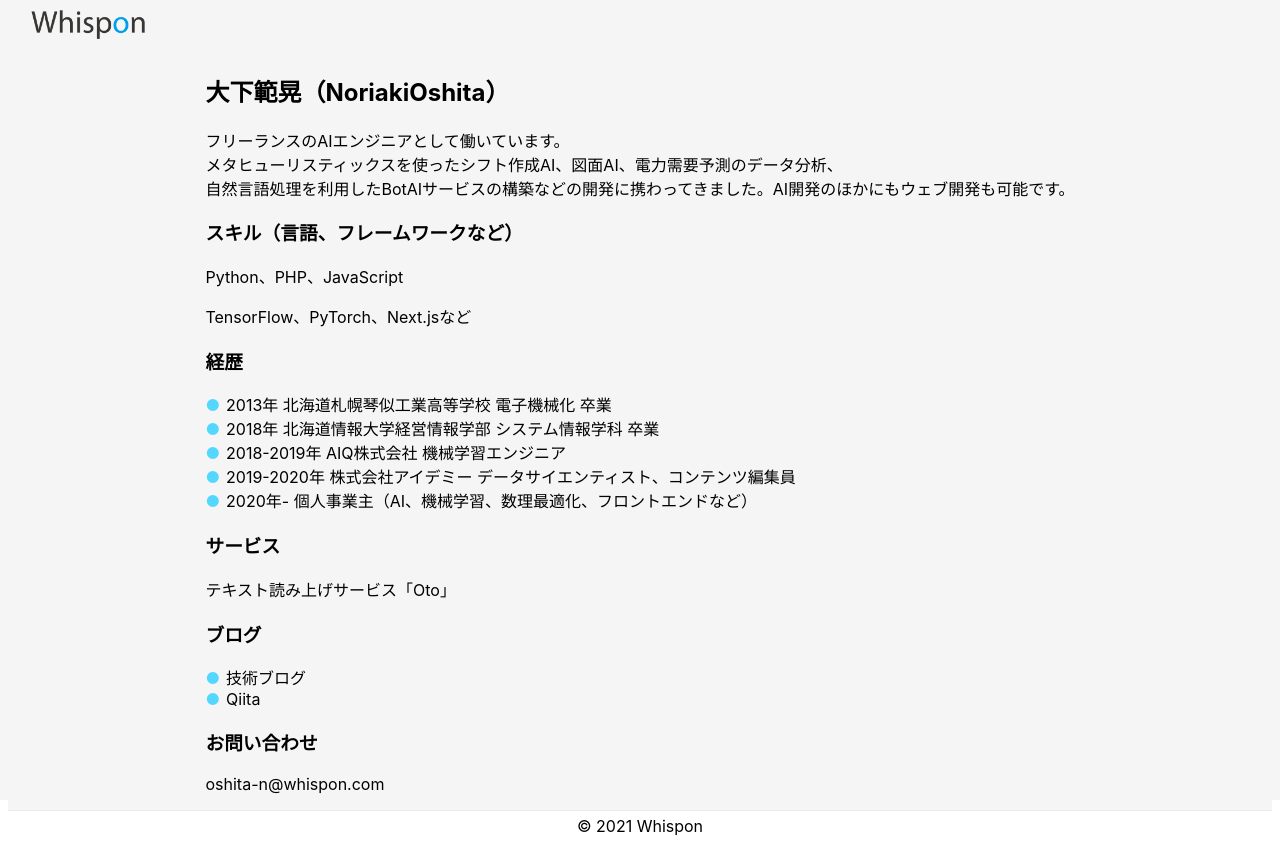
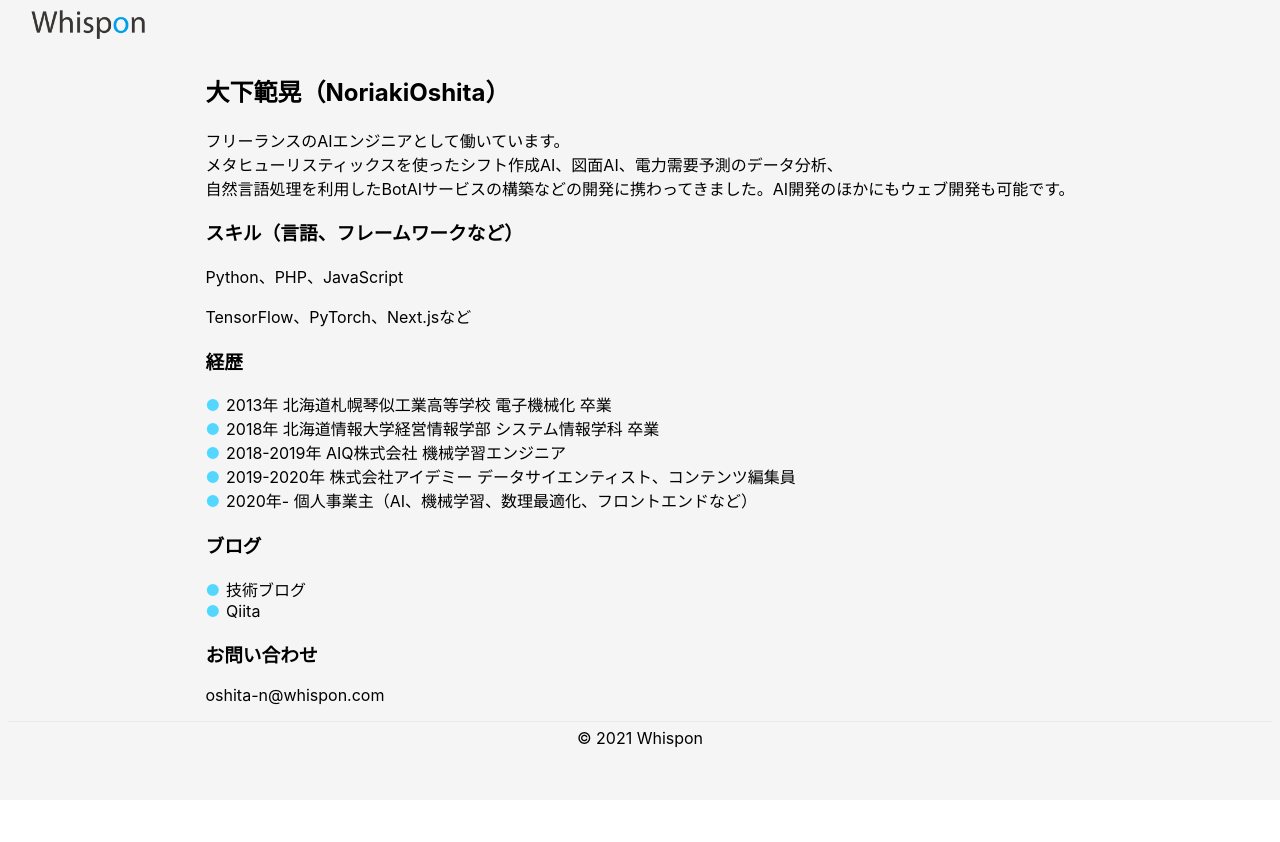
Before and after one commit to oshita-n/whispon_lp, a Next.js app: page / in a window 1280 px wide. After the commit the page ends 800 px from the top, so only its background shows below. Built offline with nearby package versions, Linux system fonts and the light colour scheme.

Commit message:
サービスの掲載を一時停止

```diff
--- a/pages/index.tsx
+++ b/pages/index.tsx
@@ -31,8 +31,8 @@ const Home: NextPage = () => {
             <li>2020年- 個人事業主（AI、機械学習、数理最適化、フロントエンドなど）</li>
           </ul>
 
-          <h3>サービス</h3>
-          <a href="https://otooto.dev">テキスト読み上げサービス「Oto」</a>
+          {/* <h3>サービス</h3>
+          <a href="https://otooto.dev">テキスト読み上げサービス「Oto」</a> */}
           <h3>ブログ</h3>
           <ul className={styles.ul}>
             <li><a href="https://kasupekira.com">技術ブログ</a></li>
```
